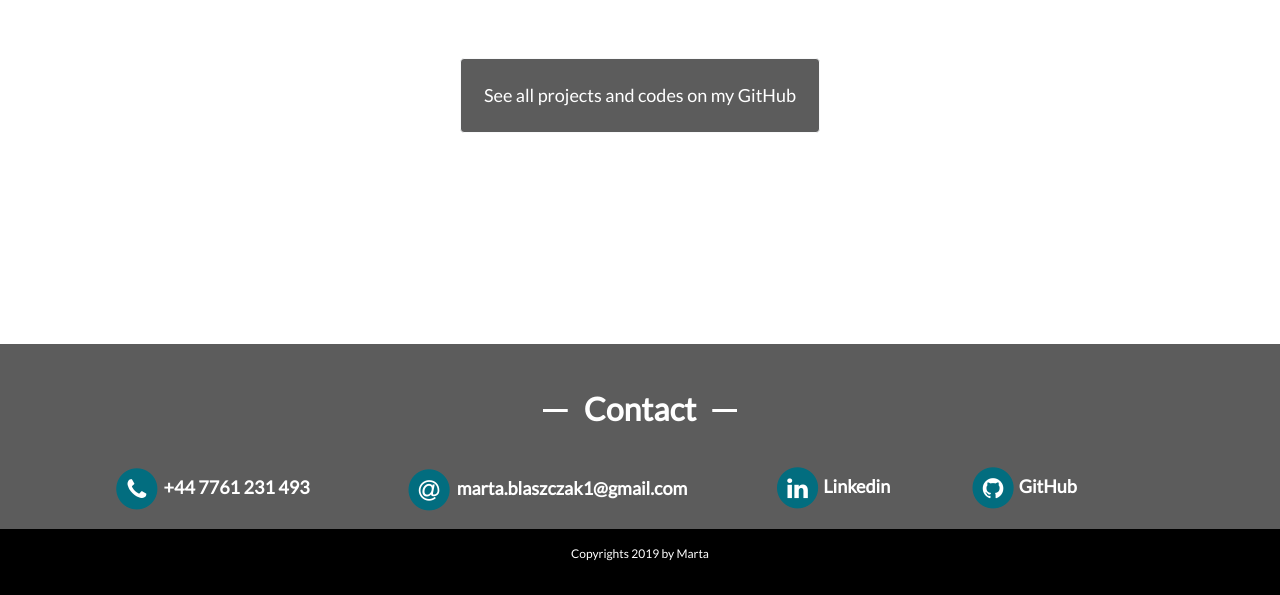
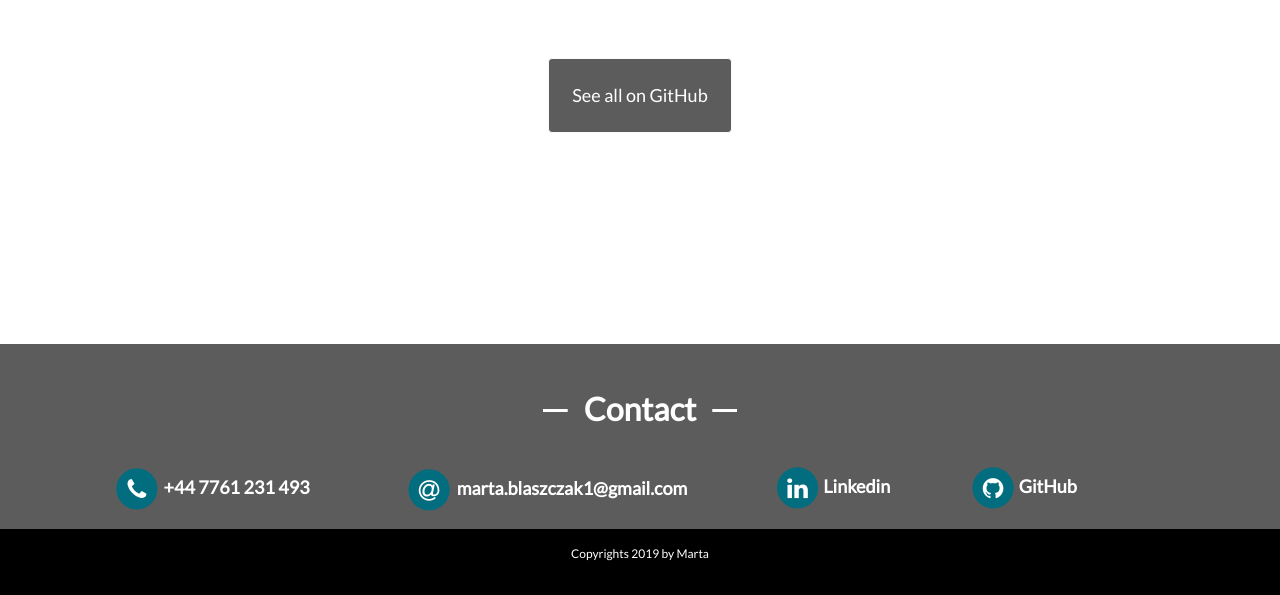
Before and after one commit to MaraBl/martablaszczak.github.io, a website: page index.html in a window 1280 px wide. Shown: the part 2683-3278 px from the top of the page. Drawn offline with nearby package versions, Linux system fonts and the light colour scheme.

```diff
--- a/index.html
+++ b/index.html
@@ -233,7 +233,7 @@
           </article>
 
         </div>
-        <button type="button" class="btn btn-outline-light"  id="myBtn"><a target="_blank" href="https://github.com/MaraBl">See all projects and codes on my GitHub</a></button>
+        <button type="button" class="btn btn-outline-light"  id="myBtn"><a target="_blank" href="https://github.com/MaraBl">See all on GitHub</a></button>
       </section>
 
 
```
